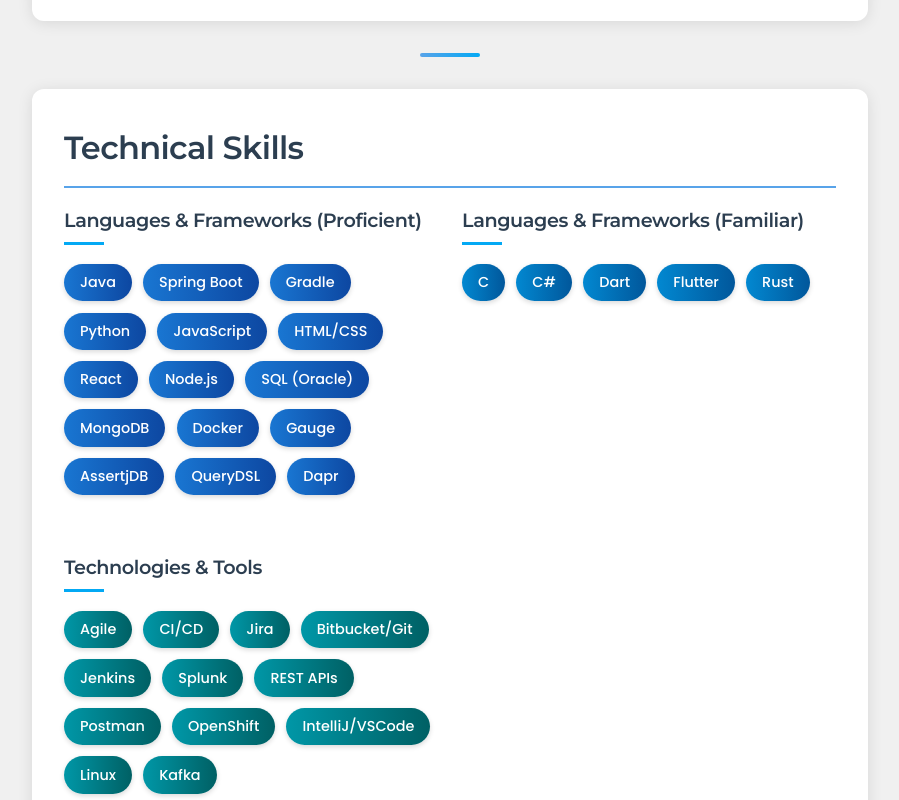
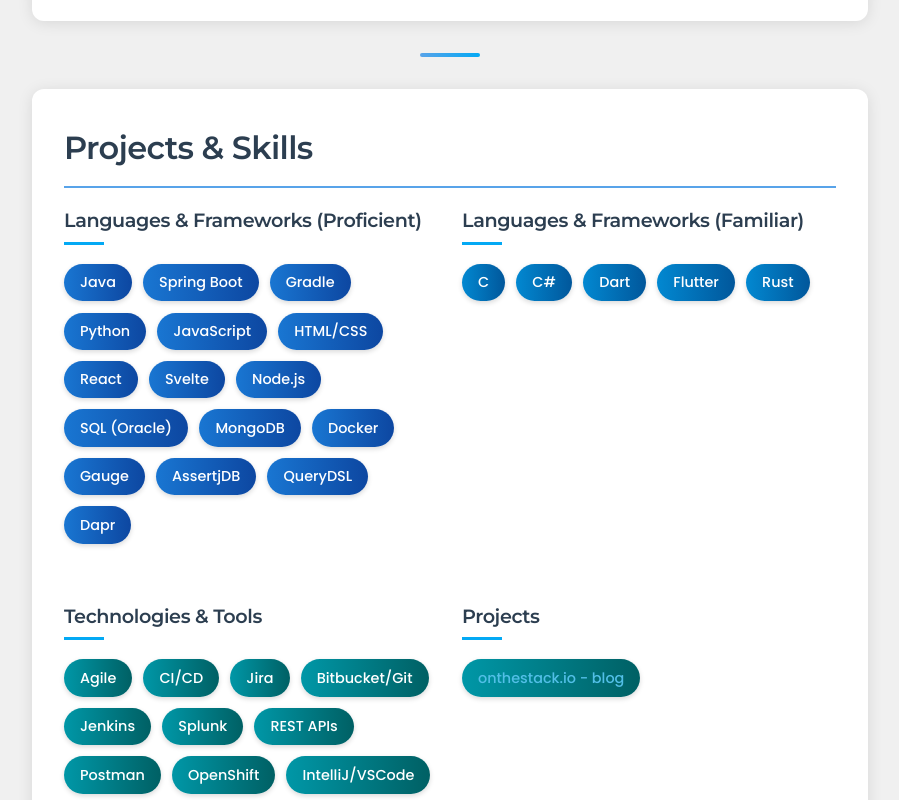
Before and after one commit to patrickmfurbert/patrickmfurbert.github.io, a SvelteKit app: page / in a window 1280 px wide. Shown: the part 2420-3220 px from the top of the page, without its empty margins (190-1089 px from the left). Built offline with nearby package versions, Linux system fonts and the light colour scheme.

Commit message:
updated site with project

```diff
--- a/src/routes/+page.svelte
+++ b/src/routes/+page.svelte
@@ -216,7 +216,7 @@
   <div class="section-divider"></div>
 
   <section id="skills" class="animate-on-scroll">
-    <h2>Technical Skills</h2>
+    <h2>Projects & Skills</h2>
 
     <div class="skills-container">
       <div class="skills-category">
@@ -229,6 +229,7 @@
           <span class="skill-tag primary-skill">JavaScript</span>
           <span class="skill-tag primary-skill">HTML/CSS</span>
           <span class="skill-tag primary-skill">React</span>
+          <span class="skill-tag primary-skill">Svelte</span>
           <span class="skill-tag primary-skill">Node.js</span>
           <span class="skill-tag primary-skill">SQL (Oracle)</span>
           <span class="skill-tag primary-skill">MongoDB</span>
@@ -268,6 +269,13 @@
           <span class="skill-tag tool-skill">Kafka</span>
         </div>
       </div>
+
+      <div class="skills-category">
+        <h3>Projects</h3>
+        <div class="skills-list">
+          <span class="skill-tag tool-skill"><a href="https://onthestack.io">onthestack.io - blog</a></span>
+        </div>
+      </div>
     </div>
   </section>
 
```
